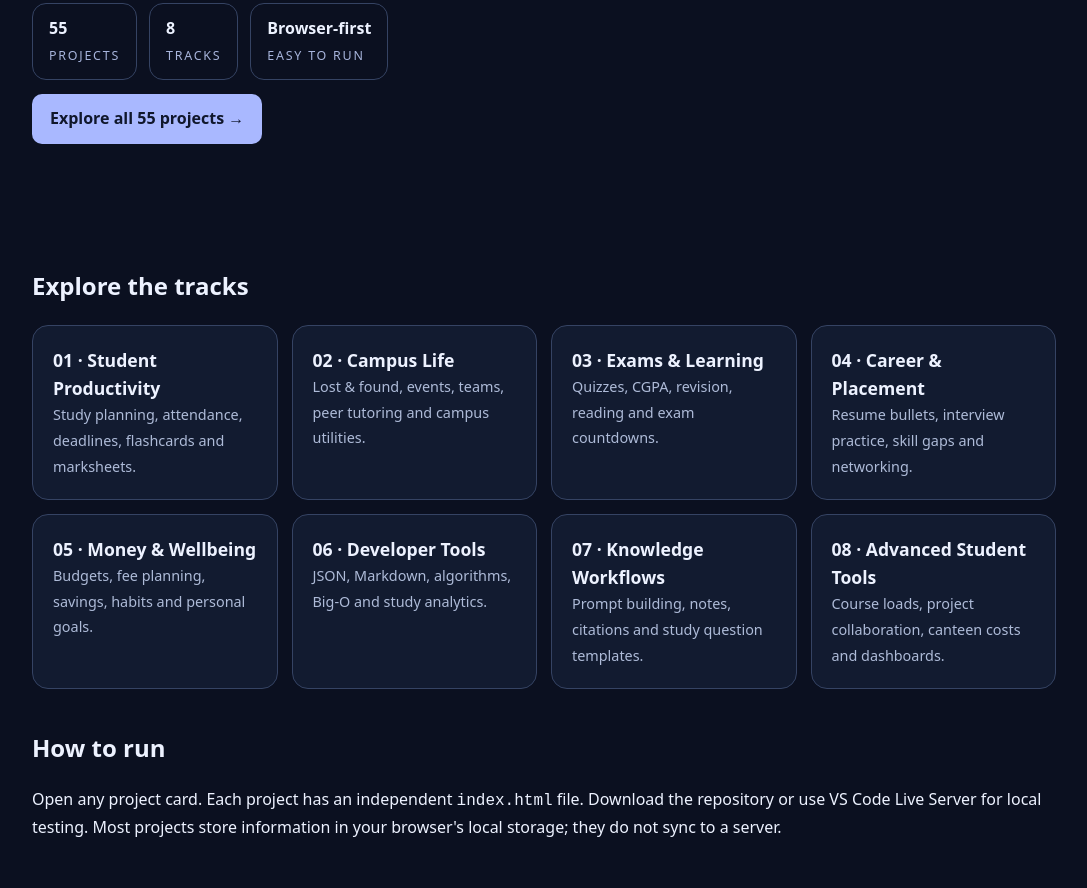
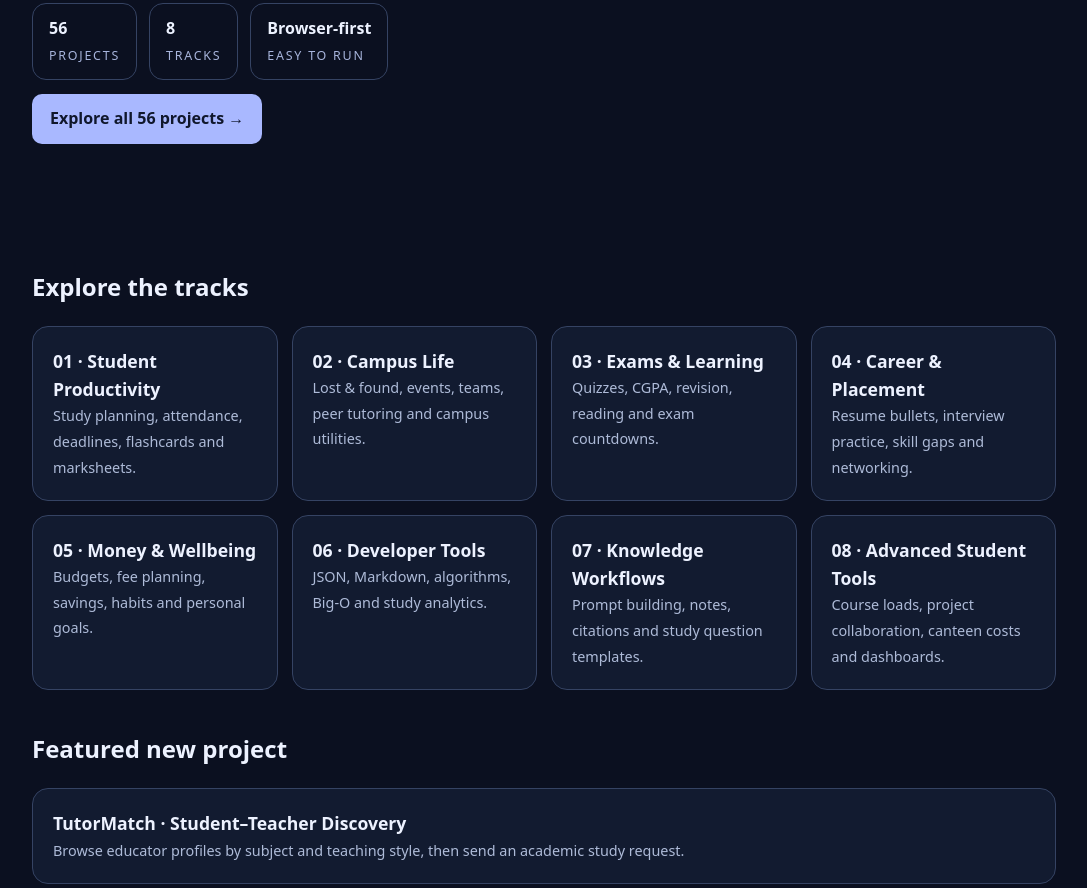
Before and after one commit to adfilm29/campusforge-student-projects, a plain HTML site: page index.html in a window 1280 px wide. Shown: the part 296-1184 px from the top of the page, without its empty margins (96-1183 px from the left). Drawn offline with Linux system fonts and the light colour scheme.

Commit message:
Feature TutorMatch on portfolio homepage

```diff
--- a/index.html
+++ b/index.html
@@ -1,8 +1,8 @@
 <!doctype html>
-<html lang="en"><head><meta charset="utf-8"><meta name="viewport" content="width=device-width,initial-scale=1"><meta name="description" content="55 practical student-focused software projects by CampusForge."><title>CampusForge — Student Project Lab</title>
+<html lang="en"><head><meta charset="utf-8"><meta name="viewport" content="width=device-width,initial-scale=1"><meta name="description" content="56 practical student-focused software projects by CampusForge."><title>CampusForge — Student Project Lab</title>
 <style>
-:root{color-scheme:dark}*{box-sizing:border-box}body{margin:0;background:#0b1020;color:#edf2ff;font:16px/1.6 system-ui}header,main,footer{max-width:1080px;margin:auto;padding:28px}header{padding-top:70px;padding-bottom:55px}small,.eyebrow{color:#a8b5dc;letter-spacing:.14em;text-transform:uppercase;font-size:.78rem}h1{font-size:clamp(2.7rem,8vw,5.5rem);line-height:1.02;margin:16px 0}h2{margin-top:40px}.lead{max-width:650px;color:#bac6e4;font-size:1.15rem}.stats{display:flex;gap:12px;flex-wrap:wrap;margin-top:26px}.stat{border:1px solid #354363;border-radius:14px;padding:12px 16px}.grid{display:grid;grid-template-columns:repeat(auto-fit,minmax(230px,1fr));gap:14px}.card{display:block;padding:20px;border:1px solid #354363;border-radius:16px;background:#121b30;color:inherit;text-decoration:none;transition:.15s}.card:hover{transform:translateY(-3px);border-color:#a8b5dc}.card b{display:block;font-size:1.1rem}.card span{color:#aebbd8;font-size:.9rem}.cta{display:inline-block;padding:12px 18px;background:#a9b8ff;color:#10172c;border-radius:10px;text-decoration:none;font-weight:750;margin-top:14px}footer{color:#9ba9c8;border-top:1px solid #293651;margin-top:40px}
-</style></head><body><header><div class="eyebrow">Adfilm29 presents · Student Project Lab</div><h1>CampusForge<span style="color:#a9b8ff">.</span></h1><p class="lead">A hands-on collection of student-built tools for studying, campus life, career preparation, money management and learning to code.</p><div class="stats"><div class="stat"><b>55</b><br><small>Projects</small></div><div class="stat"><b>8</b><br><small>Tracks</small></div><div class="stat"><b>Browser-first</b><br><small>Easy to run</small></div></div><a class="cta" href="./PROJECTS.md">Explore all 55 projects →</a></header><main><h2>Explore the tracks</h2><div class="grid">
+:root{color-scheme:dark}*{box-sizing:border-box}body{margin:0;background:#0b1020;color:#edf2ff;font:16px/1.6 system-ui}header,main,footer{max-width:1080px;margin:auto;padding:28px}header{padding-top:70px;padding-bottom:56px}small,.eyebrow{color:#a8b5dc;letter-spacing:.14em;text-transform:uppercase;font-size:.78rem}h1{font-size:clamp(2.7rem,8vw,5.5rem);line-height:1.02;margin:16px 0}h2{margin-top:40px}.lead{max-width:650px;color:#bac6e4;font-size:1.15rem}.stats{display:flex;gap:12px;flex-wrap:wrap;margin-top:26px}.stat{border:1px solid #354363;border-radius:14px;padding:12px 16px}.grid{display:grid;grid-template-columns:repeat(auto-fit,minmax(230px,1fr));gap:14px}.card{display:block;padding:20px;border:1px solid #354363;border-radius:16px;background:#121b30;color:inherit;text-decoration:none;transition:.15s}.card:hover{transform:translateY(-3px);border-color:#a8b5dc}.card b{display:block;font-size:1.1rem}.card span{color:#aebbd8;font-size:.9rem}.cta{display:inline-block;padding:12px 18px;background:#a9b8ff;color:#10172c;border-radius:10px;text-decoration:none;font-weight:750;margin-top:14px}footer{color:#9ba9c8;border-top:1px solid #293651;margin-top:40px}
+</style></head><body><header><div class="eyebrow">Adfilm29 presents · Student Project Lab</div><h1>CampusForge<span style="color:#a9b8ff">.</span></h1><p class="lead">A hands-on collection of student-built tools for studying, campus life, career preparation, money management and learning to code.</p><div class="stats"><div class="stat"><b>56</b><br><small>Projects</small></div><div class="stat"><b>8</b><br><small>Tracks</small></div><div class="stat"><b>Browser-first</b><br><small>Easy to run</small></div></div><a class="cta" href="./PROJECTS.md">Explore all 56 projects →</a></header><main><h2>Explore the tracks</h2><div class="grid">
 <a class="card" href="./01-student-productivity/01-study-sprint/index.html"><b>01 · Student Productivity</b><span>Study planning, attendance, deadlines, flashcards and marksheets.</span></a>
 <a class="card" href="./02-campus-life/06-findit-board/index.html"><b>02 · Campus Life</b><span>Lost & found, events, teams, peer tutoring and campus utilities.</span></a>
 <a class="card" href="./03-exams-learning/11-quick-quiz/index.html"><b>03 · Exams & Learning</b><span>Quizzes, CGPA, revision, reading and exam countdowns.</span></a>
@@ -11,4 +11,4 @@
 <a class="card" href="./06-developer-tools/26-json-inspector/index.html"><b>06 · Developer Tools</b><span>JSON, Markdown, algorithms, Big-O and study analytics.</span></a>
 <a class="card" href="./07-knowledge-tools/46-prompt-workbench/index.html"><b>07 · Knowledge Workflows</b><span>Prompt building, notes, citations and study question templates.</span></a>
 <a class="card" href="./08-advanced-student-tools/51-course-planner/index.html"><b>08 · Advanced Student Tools</b><span>Course loads, project collaboration, canteen costs and dashboards.</span></a>
-</div><h2>How to run</h2><p>Open any project card. Each project has an independent <code>index.html</code> file. Download the repository or use VS Code Live Server for local testing. Most projects store information in your browser's local storage; they do not sync to a server.</p></main><footer>CampusForge · Built for learning by building. AI-powered integrations are not claimed unless a project explicitly documents a real API connection.</footer></body></html>
+</div><h2>Featured new project</h2><a class="card" href="./02-campus-life/56-tutormatch/index.html"><b>TutorMatch · Student–Teacher Discovery</b><span>Browse educator profiles by subject and teaching style, then send an academic study request.</span></a><h2>How to run</h2><p>Open any project card. Each project has an independent <code>index.html</code> file. Download the repository or use VS Code Live Server for local testing. Most projects store information in your browser's local storage; they do not sync to a server.</p></main><footer>CampusForge · Built for learning by building. AI-powered integrations are not claimed unless a project explicitly documents a real API connection.</footer></body></html>
```
